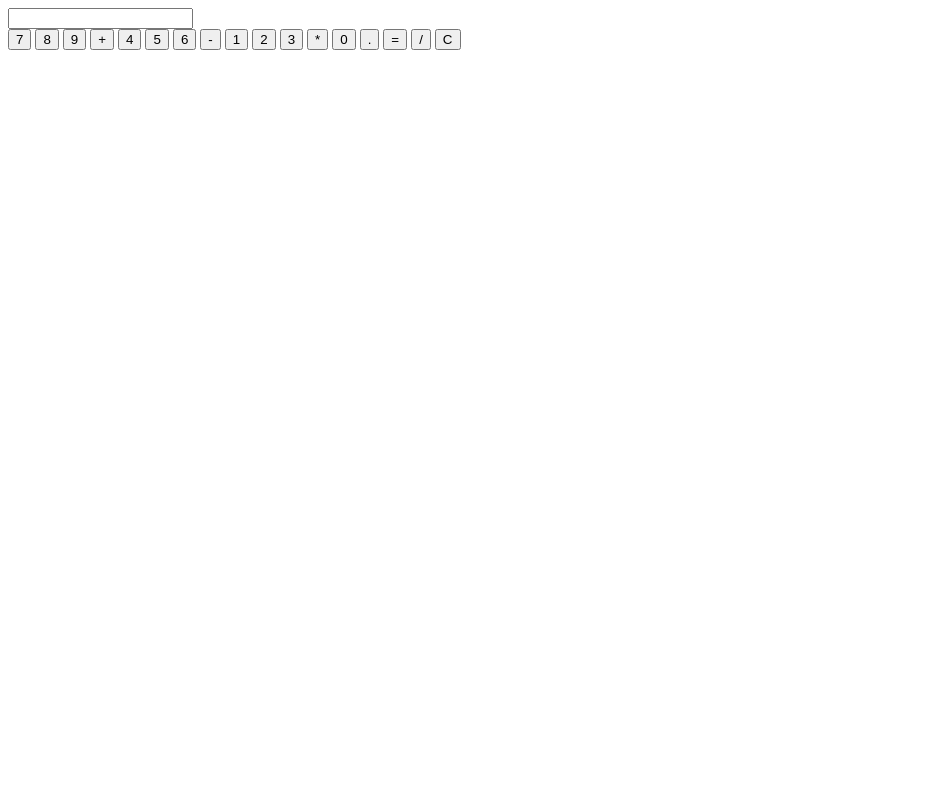
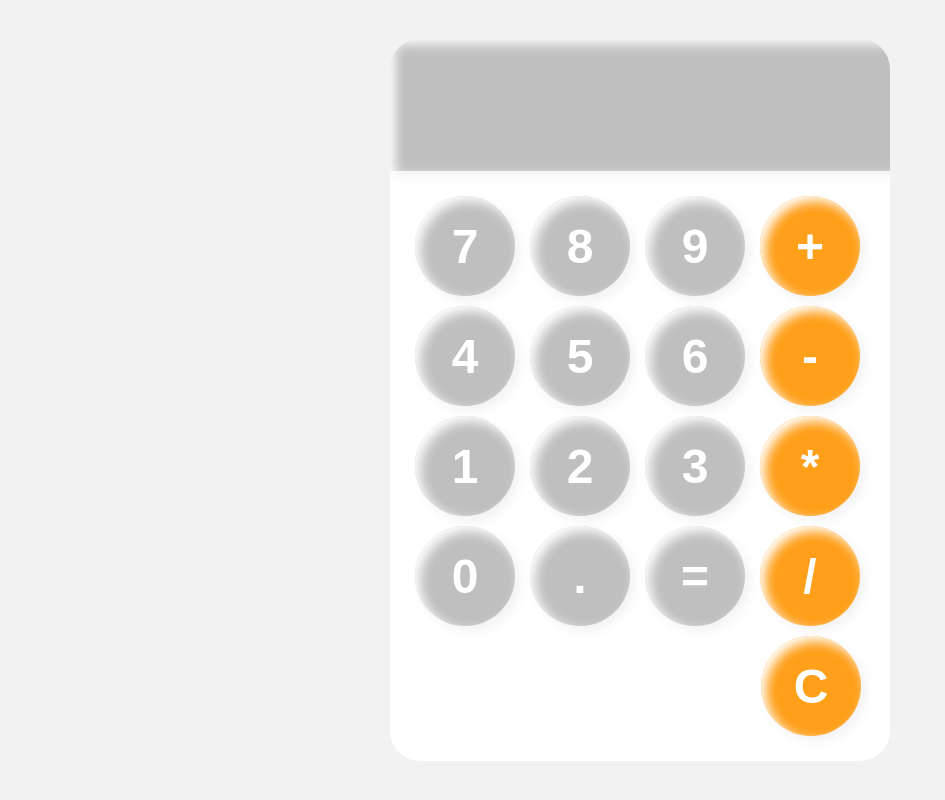
Before and after one commit to savesj/Saves-Calculator, a plain HTML site: page index.html in a window 1280 px wide. Shown: the whole page, without its empty margins (0-945 px from the left). Drawn offline with Linux system fonts and the light colour scheme.

Commit message:
Styling buttoms

```diff
--- a/index.html
+++ b/index.html
@@ -7,27 +7,27 @@
     <title>Document</title>
 </head>
 <body>
-    <div class="calculator">
+    <div id="calculator">
             <input id="userInput"placehodler="0" readonly>
-            <br>
             <div id="keys">
-                <button class="btn" onclick="appendToDisplay('7')">7</button>
-                <button class="btn" onclick="appendToDisplay('8')">8</button>
-                <button class="btn" onclick="appendToDisplay('9')">9</button>
-                <button class="btn" onclick="appendToDisplay('+')">+</button>
-                <button class="btn" onclick="appendToDisplay('4')">4</button>
-                <button class="btn" onclick="appendToDisplay('5')">5</button>
-                <button class="btn" onclick="appendToDisplay('6')">6</button>
-                <button class="btn" onclick="appendToDisplay('-')">-</button>
-                <button class="btn" onclick="appendToDisplay('1')">1</button>
-                <button class="btn" onclick="appendToDisplay('2')">2</button>
-                <button class="btn" onclick="appendToDisplay('3')">3</button>
-                <button class="btn" onclick="appendToDisplay('*')">*</button>
-                <button class="btn" onclick="appendToDisplay('0')">0</button>
-                <button class="btn" onclick="appendToDisplay('.')">.</button>
-                <button class="btn" onclick="calculate()">=</button>
-                <button class="btn" onclick="appendToDisplay('/')">/</button>
-                <button class="btn" onclick="clearDisplay()">C</button>
+                <button onclick="appendToDisplay('7')">7</button>
+                <button onclick="appendToDisplay('8')">8</button>
+                <button onclick="appendToDisplay('9')">9</button>
+                <button class="operator-btn" onclick="appendToDisplay('+')">+</button>
+                <button onclick="appendToDisplay('4')">4</button>
+                <button onclick="appendToDisplay('5')">5</button>
+                <button onclick="appendToDisplay('6')">6</button>
+                <button class="operator-btn" onclick="appendToDisplay('-')">-</button>
+                <button onclick="appendToDisplay('1')">1</button>
+                <button onclick="appendToDisplay('2')">2</button>
+                <button onclick="appendToDisplay('3')">3</button>
+                <button class="operator-btn" onclick="appendToDisplay('*')">*</button>
+                <button onclick="appendToDisplay('0')">0</button>
+                <button onclick="appendToDisplay('.')">.</button>
+                <button onclick="calculate()">=</button>
+                <button class="operator-btn" onclick="appendToDisplay('/')">/</button>
+                <br>
+                <button class="operator-btn" id="clear-btn" onclick="clearDisplay() ">C</button>
             </div>
 
     </div>
--- a/style.css
+++ b/style.css
@@ -0,0 +1,77 @@
+body{
+    margin: 0;
+    display: flex;
+    justify-content: center;
+    align-items: center;
+    height: 100vh;
+    background-color: hsl(0, 0%, 95%);
+
+}
+
+#calculator{
+    font-size: Arial, sans-serif;
+    outline: none;
+    background-color: white;
+    border-radius: 30px;
+    max-width: 500px;
+    overflow: hidden;
+    box-shadow: inset 5px 5px 12px white,
+            5px 5px 12px hsl(0, 0%, 95%);
+
+}
+
+#userInput{
+    width: 100%;
+    padding: 20px;
+    font-size: 5rem;
+    text-align: left;
+    border: none;
+    background-color: hsl(0, 0%, 75%);
+    box-shadow: inset 5px 5px 12px white,
+                      5px 5px 12px hsl(0, 0%, 95%);
+}
+
+#keys{
+    display: grid;
+    grid-template-columns: repeat(4, 1fr);
+    gap: 10px ;
+    padding: 25px;
+}
+
+button{
+    width: 100px;
+    height: 100px;
+    border-radius: 50px;
+    border: none;
+    background-color: hsl(0, 0%, 75%);
+    color: white;
+    font-size: 3rem;
+    font-weight: bold;
+    cursor: pointer;
+    box-shadow: inset 5px 5px 12px white,
+            5px 5px 12px hsl(0, 0%, 95%);
+
+}
+#clear-btn{
+   position: relative;
+   left: 220%;
+}
+/*Active Pseudo Classs*/
+button:hover{
+    background-color: hsl(0, 0%, 40%) ;
+}
+button:active{
+    background-color: hsl(0, 0%, 65%);
+}
+
+.operator-btn{
+    background-color: hsl(35, 100%, 55%)
+}
+
+.operator-btn:hover {
+    background-color: hsl(35, 100%, 65%)
+}
+
+.operator-btn:active {
+    background-color: hsl(35, 100%, 75%)
+}
```
